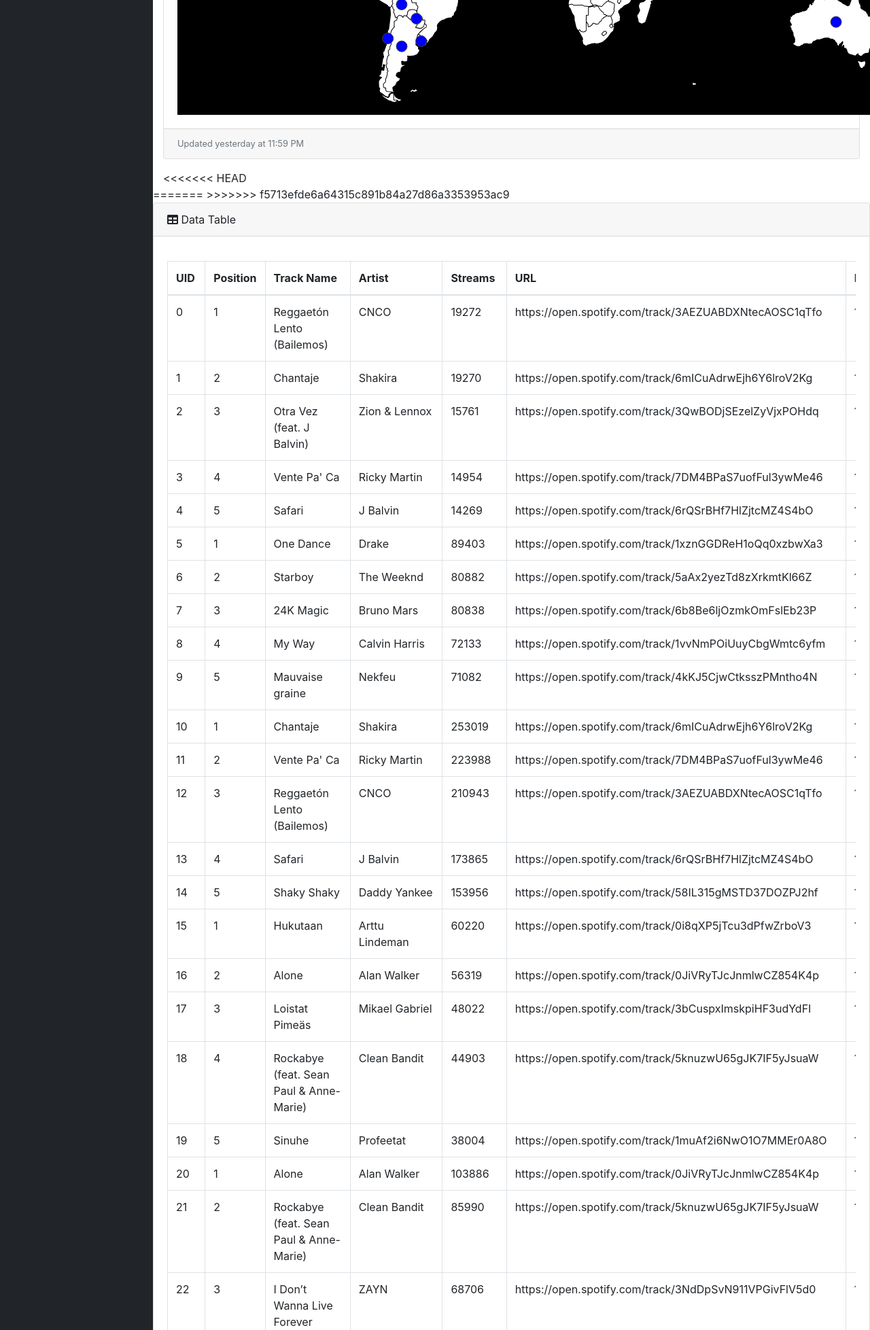
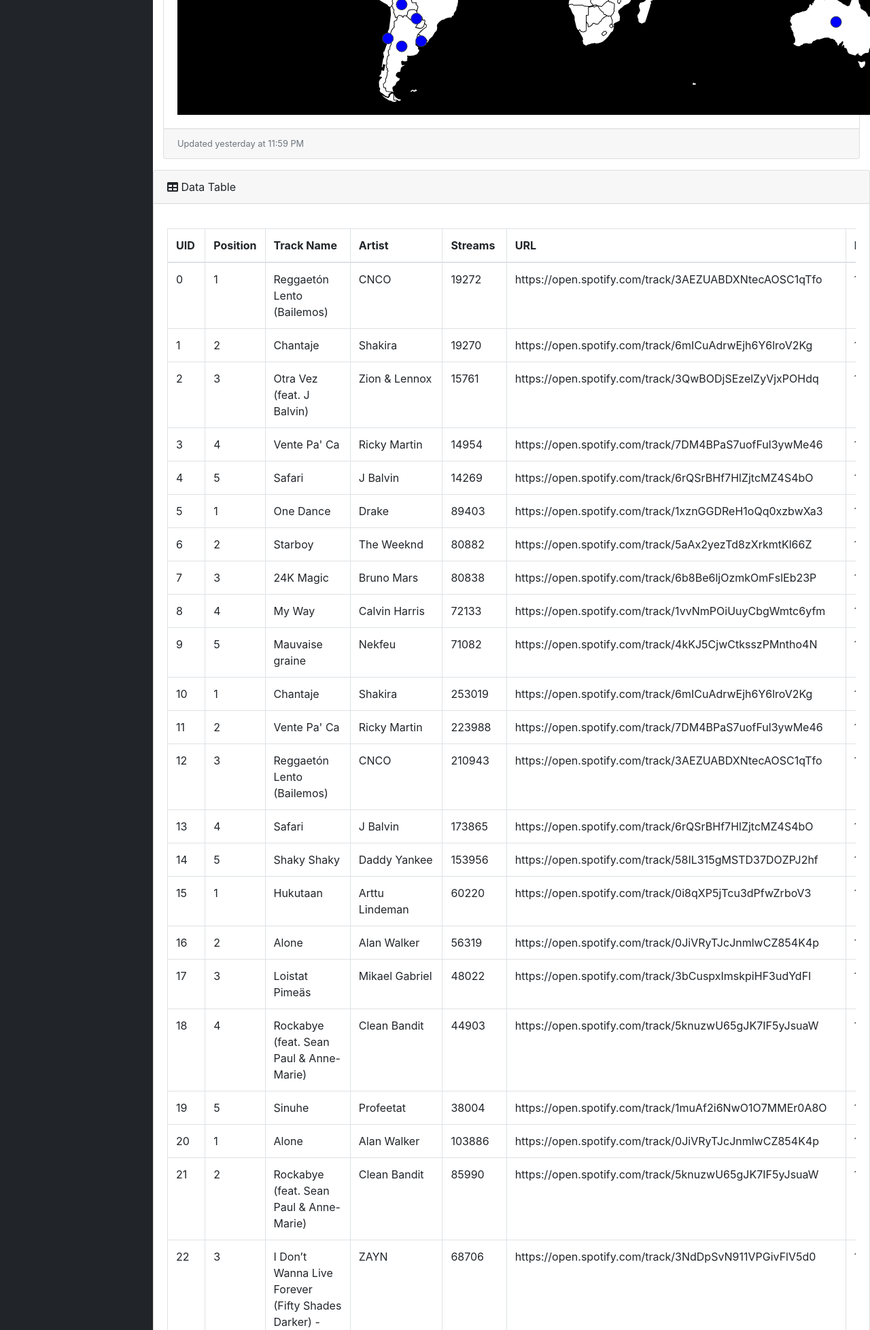
Before and after one commit to Aritra23/Spotify-Visualization, a Flask app: page / in a window 1280 px wide. Shown: the part 637-2594 px from the top of the page at 68% size. Run offline with Flask 2, Linux system fonts and the light colour scheme; some libraries are stand-ins or nearby versions.

Commit message:
index fix

```diff
--- a/2Project/templates/index.html
+++ b/2Project/templates/index.html
@@ -98,13 +98,7 @@
           </div>
           <div class="card-footer small text-muted">Updated yesterday at 11:59 PM</div>
         </div>
-<<<<<<< HEAD
       </div>
-=======
-
-
-
->>>>>>> f5713efde6a64315c891b84a27d86a3353953ac9
         <!-- <div id="world-map" style="width: 600px; height: 400px"></div> -->
   <!-- <script>
     $(function(){
```
